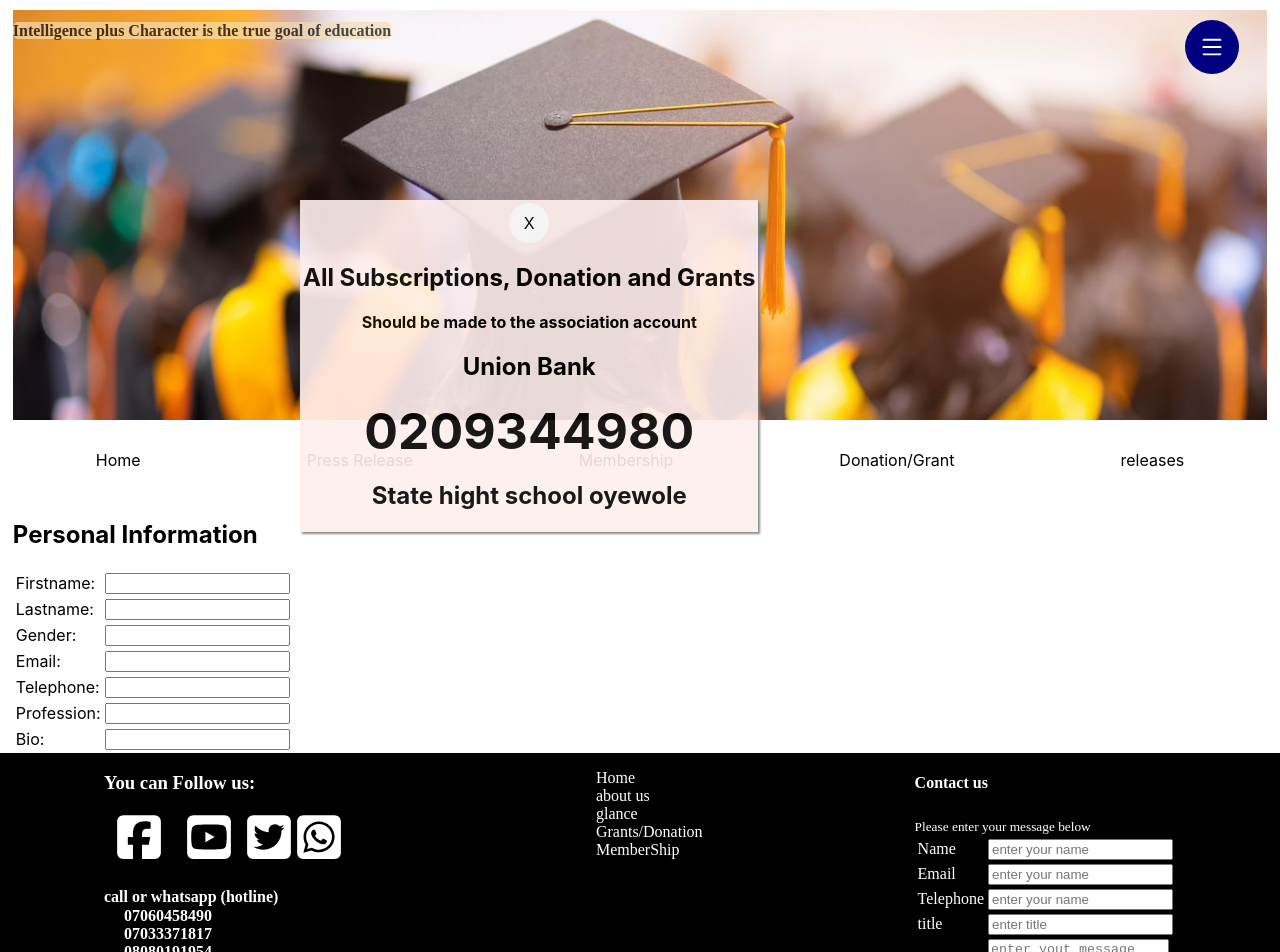
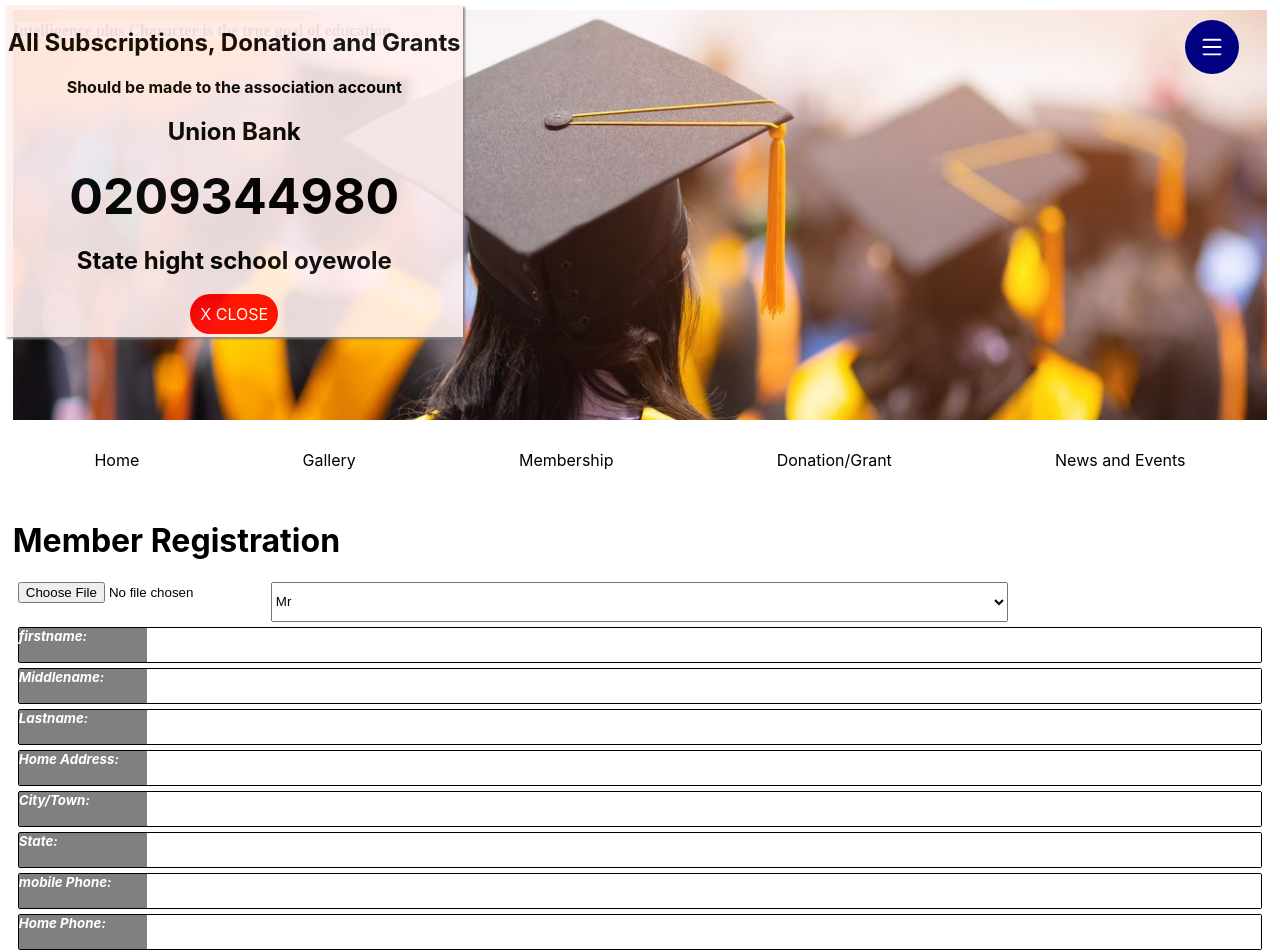
Before and after one commit to henorch/shso, a React (Create React App) app: page /membership in a window 1280 px wide. Shown: the top 952 px of the page. Built offline with nearby package versions, Linux system fonts and the light colour scheme; a web font is replaced by a local one.

Commit message:
several improvement

```diff
--- a/src/components/DonationModel.tsx
+++ b/src/components/DonationModel.tsx
@@ -18,25 +18,14 @@ const Donation: FC<DonaOpen> = ({ isDonate, clickedClose }) => {
             justifyContent: 'center',
             padding: 3,
             position: 'fixed',
-            top: 200,
-            left: 300,
+            top: 5,
+            left: 5,
             alignItems: 'center',
             textAlign: 'center',
             zIndex: 1,
             boxShadow: '2px 2px 2px grey'
         }}>
-            <span
-                onClick={clickedClose}
-                style={{
-                    width: 40,
-                    height: 40,
-                    display: 'flex',
-                    float: 'right',
-                    justifyContent: 'center',
-                    alignItems: 'center',
-                    borderRadius: 50,
-                    background: 'white'
-                }}>X</span>
+
             <h2>All <b>Subscriptions, Donation and Grants</b></h2>
             <b>Should be made to the association account</b>
             <h2>Union Bank</h2>
@@ -44,7 +33,16 @@ const Donation: FC<DonaOpen> = ({ isDonate, clickedClose }) => {
                 fontSize: 50,
                 fontWeight: 'bold',
             }}>0209344980</span>
-            <h2>State hight school oyewole</h2></div >
+            <h2>State hight school oyewole</h2>
+            <span
+                onClick={clickedClose}
+                style={{
+                    backgroundColor: 'red',
+                    padding: '10px',
+                    color: 'white',
+                    borderRadius: 50,
+                }}>X CLOSE</span>
+        </div>
     )
 }
 
--- a/src/components/header/header.components.tsx
+++ b/src/components/header/header.components.tsx
@@ -4,9 +4,6 @@ import logo from '../../assets/admin/b.png';
 import MobileNav from './mobileNav';
 import StickyNav from './stickyNav';
 import { useEffect, useState } from 'react';
-import { url } from 'inspector';
-
-import { title } from 'process';
 
 const slideImages = [
     {
@@ -63,10 +60,7 @@ const SlideImage = () => {
                 borderRadius: '5px',
                 opacity: '0.7'
             }}>{slideImages[currentImage].title}</b>
-            <div className="mainer">
-                {/* <img src={logo} alt='logo' width="300px" height="300px" /> */}
 
-            </div>
         </div>
     )
 }
--- a/src/components/header/stickyNav.tsx
+++ b/src/components/header/stickyNav.tsx
@@ -8,10 +8,10 @@ const StickyNav = () => {
     return (
         <div className="sticky">
             <Link to="/">Home</Link>
-            <Link to="/">Press Release</Link>
+            <Link to="/">Gallery</Link>
             <Link to="/">Membership</Link>
             <Link to="/">Donation/Grant</Link>
-            <Link to="/">releases</Link>
+            <Link to="/">News and Events</Link>
         </div>
     )
 }
--- a/src/footer/footer.component.tsx
+++ b/src/footer/footer.component.tsx
@@ -16,13 +16,18 @@ const footerLink = [
     },
     {
         id: 2,
-        title: 'glance',
-        link: '/glance'
+        title: 'Gallery',
+        link: '/gallery'
     },
     {
         id: 3,
-        title: 'Grants/Donation',
-        link: '/grant_don'
+        title: 'Contact',
+        link: '/contact'
+    },
+    {
+        id: 3,
+        title: 'News & Events',
+        link: '/news'
     },
     {
         id: 7,
--- a/src/routes/home2/home2.route.tsx
+++ b/src/routes/home2/home2.route.tsx
@@ -22,23 +22,13 @@ const MobileMenu = () => {
             }>About us</Link>
             <Link to="/glance" onClick={
                 closeMenu
-            }>@ a Glance</Link>
-            {/* <Link to="/" onClick={
-                closeMenu
-            }>Upcomings</Link>
+            }>Gallery</Link>
             <Link to="/" onClick={
                 closeMenu
-            }>Meetings & Minutes</Link>
-            <Link to="/"  onClick={
-                closeMenu
-            }>Job Offer</Link>
+            }>Contact us</Link>
             <Link to="/" onClick={
                 closeMenu
-            }>Press & Release</Link>
-            <Link to="/" onClick={
-                closeMenu
-            }>Donation & Grant</Link> */}
-
+            }>News and Events</Link>
             <Link to="/" onClick={
                 closeMenu
             }>Donation & Grant</Link>
--- /dev/null
+++ b/src/routes/membership/member.scss
@@ -0,0 +1,14 @@
+.tab {
+    height: 40px;
+    display: flex;
+    width: 45%;
+    justify-content: center;
+    padding: 5px;
+    color: white;
+    font-weight: bold;
+    align-items: center;
+
+    .onClick {
+        width: 100%;
+    }
+}
--- a/src/routes/membership/membership.component.tsx
+++ b/src/routes/membership/membership.component.tsx
@@ -1,5 +1,5 @@
-import { useState } from "react"
-
+import { FC, useState } from "react"
+import './member.scss';
 
 
 type MemberProps = {
@@ -16,24 +16,79 @@ type MemberInfoProps = {
     member: MemberProps[]
 }
 
-const MemberShipForm = () => {
-    const [memberInfo, setMemberInfo] = useState<MemberInfoProps>();
+
+const userInfo = [
+    "firstname", "Middlename", "Lastname", "Home Address", "City/Town", "State",
+    "mobile Phone", "Home Phone", "Work Phone", "Email", "State of Origin", "Home Town", "Occupation",
+    "Job title", "Department", "Office Address"
+]
+type InputInfo = {
+    label: String
+}
+
+const InputField: FC<InputInfo> = ({ label }) => {
     return (
-        <div>
-            <form>
-                <h2>Personal Information</h2>
-                <table>
-                    <tr><td>Firstname:</td><td><input /></td></tr>
-                    <tr><td>Lastname:</td><td><input /></td></tr>
-                    <tr><td>Gender:</td><td><input /></td></tr>
-                    <tr><td>Email:</td><td><input /></td></tr>
-                    <tr><td>Telephone:</td><td><input /></td></tr>
-                    <tr><td>Profession:</td><td><input /></td></tr>
-                    <tr><td>Bio:</td><td><input type="comment" /></td></tr>
-                </table>
-            </form>
+        <div style={{
+            display: "flex",
+            flexDirection: 'row',
+            borderRadius: '2px',
+
+            border: '1px solid black',
+            margin: '5px'
+        }}>
+            <label style={{
+                fontWeight: 'bold',
+                backgroundColor: 'grey',
+                color: 'white',
+                width: '140px',
+                fontStyle: 'italic'
+            }}><sup>{label}: </sup></label>
+            <input style={{
+                width: '98%',
+                height: '4vh',
+                border: 'none'
+            }} />
         </div>
     )
 }
 
+const MemberShipForm = () => {
+    const [memberInfo, setMemberInfo] = useState<MemberInfoProps>();
+    return (
+
+        <form>
+            <h1>Member Registration</h1>
+            <div style={{
+                display: 'flex',
+                margin: '5px',
+                width: '98%',
+                flexDirection: "row"
+            }}>
+                <input type="file" />
+                <select style={{
+                    width: "60%",
+                    height: '5vh'
+                }}>
+                    <option>Mr</option>
+                    <option>Mrs</option>
+                    <option>Miss</option>
+                    <option>Dr</option>
+                    <option>Engineer</option>
+                    <option>others</option>
+                </select>
+            </div>
+            {userInfo.map((userinfo) => <InputField label={userinfo} />)}
+            <button type="submit" style={{
+                width: '80%',
+                height: '40px',
+                border: 'none',
+                backgroundColor: 'blue',
+                color: 'white',
+                borderRadius: '10px',
+                marginBottom: '20px'
+            }}>SUBMIT</button>
+        </form>
+    )
+}
+
 export default MemberShipForm;
```
